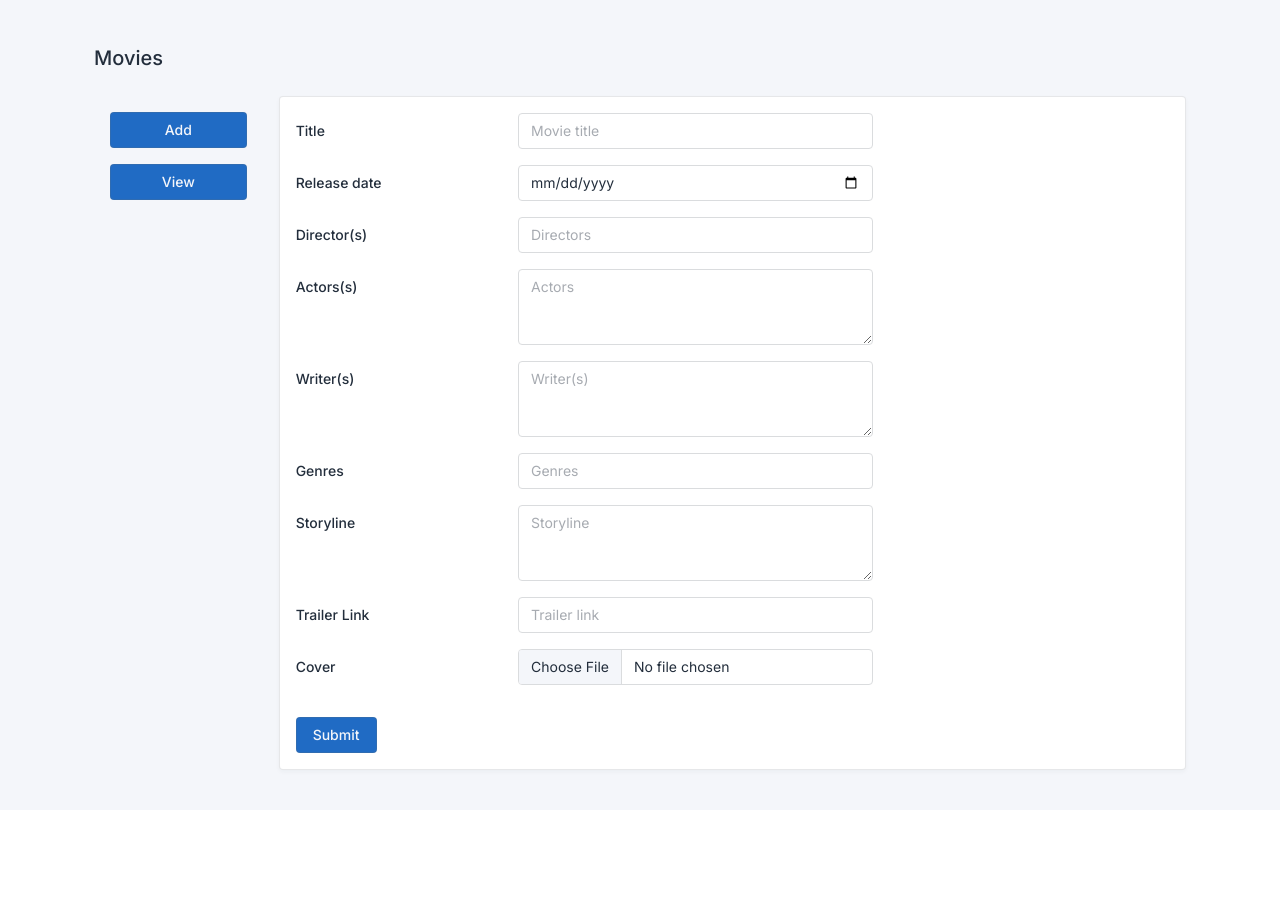
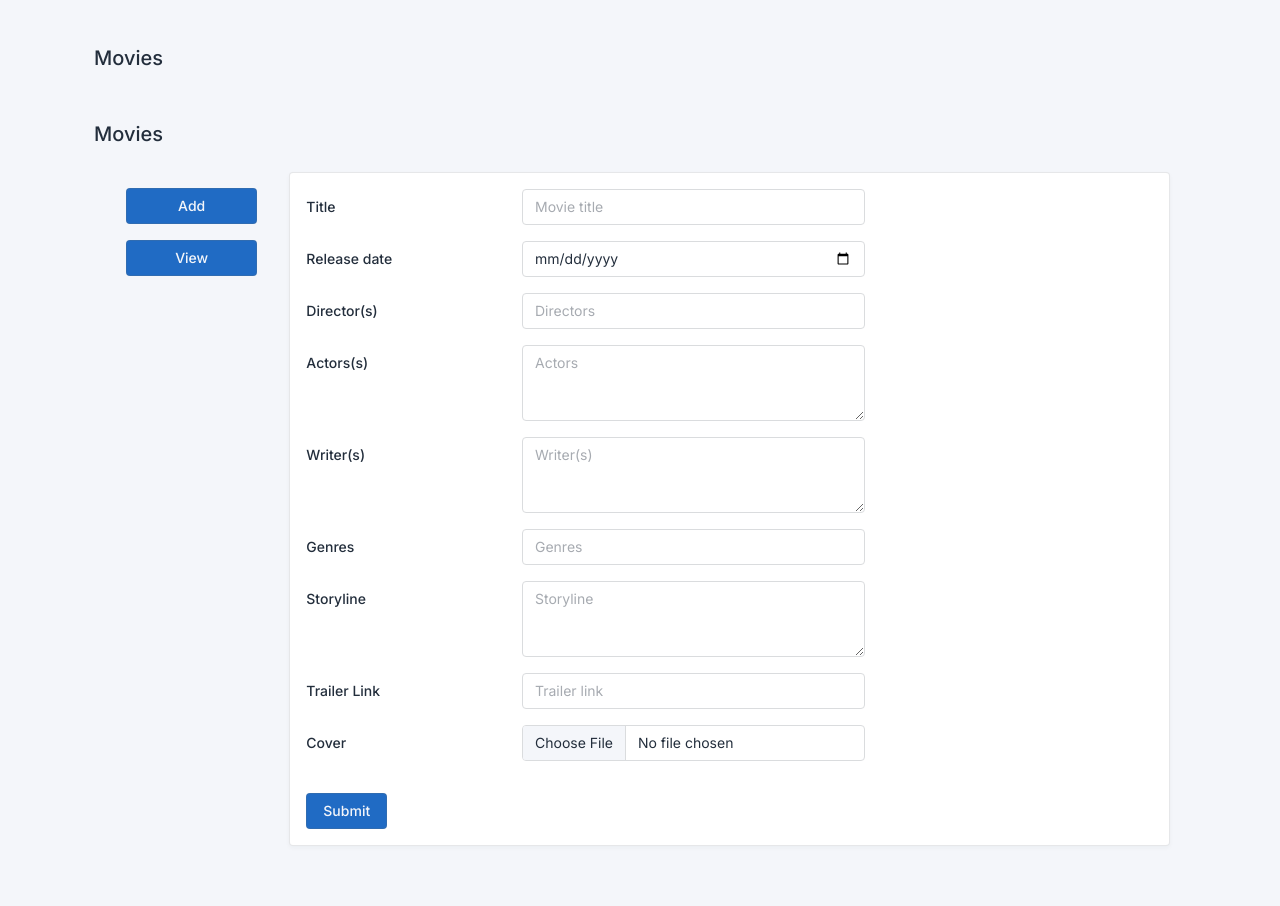
Before and after one commit to misack/filamu_crud, a Django app: page /add_movie in a window 1280 px wide. Before the commit the page ends 774 px from the top, so only its background shows below. Run offline with Django 4.2, Linux system fonts and the light colour scheme; some libraries are stand-ins or nearby versions.

Commit message:
Update base.html

```diff
--- a/templates/base.html
+++ b/templates/base.html
@@ -37,7 +37,32 @@
       {% endif %}
       {% endwith %}
       <div class="page-wrapper">
-        <div class="page-body">{% block content %} {% endblock %}</div>
+        <div class="page-body">
+          <div class="container-xl">
+            <!-- Page title -->
+            <div class="page-header d-print-none">
+              <div class="row align-items-center">
+                <div class="col">
+                  <h2 class="page-title">
+                    Movies
+                  </h2>
+                </div>
+              </div>
+            </div>
+          </div>
+          <div class="page-body">
+            <div class="container-xl">
+              <div class="row row-cards">
+                  {% block content %} {% endblock %}
+              </div>
+          </div>
+        </div>
+      </div>
+
+
+  </div>
+
+        </div>
         {% comment %} {% include 'partials/_footer.html' %} {% endcomment %}
       </div>
     </div>
```
